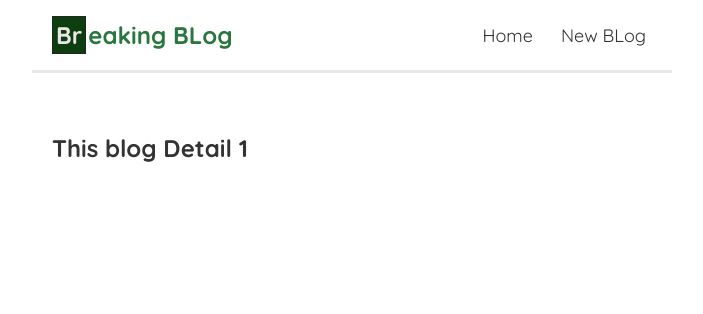
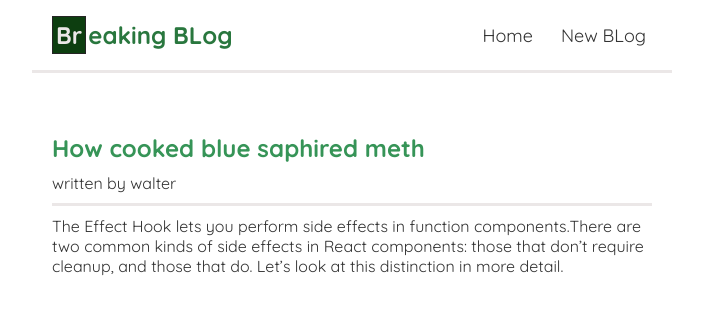
Before and after one commit to nalendro16/react-basic, a React (Create React App) app: page /blog/1 in a window 1280 px wide. Shown: the top 314 px of the page, without its empty margins (288-991 px from the left). Built offline with nearby package versions, Linux system fonts and the light colour scheme; data requests are answered from the project's data file.

Commit message:
reusable custom react router hooks

```diff
--- a/src/BlogDetail.js
+++ b/src/BlogDetail.js
@@ -1,10 +1,23 @@
 import { useParams } from 'react-router'
+import useFetch from './useFetch'
 
 const BlogDetail = () => {
   const { id } = useParams()
+  const { data: blog, error, pending } = useFetch(
+    'http://localhost:3001/blogs/' + id
+  )
+
   return (
     <div className="detail-blog">
-      <h2>This blog Detail {id}</h2>
+      {error && <div>{error}</div>}
+      {pending && <div>Loading....</div>}
+      {blog && (
+        <article>
+          <h2>{blog.title}</h2>
+          <p className="author">written by {blog.author}</p>
+          <p>{blog.body}</p>
+        </article>
+      )}
     </div>
   )
 }
--- a/src/Bloglist.js
+++ b/src/Bloglist.js
@@ -1,9 +1,6 @@
 import { Link } from 'react-router-dom'
 
 const Bloglist = ({ blogs, title }) => {
-  //   const blogs = props.blogs
-  //   const title = props.title
-
   return (
     <div className="blog-list">
       <h2>{title}</h2>
--- a/src/index.css
+++ b/src/index.css
@@ -65,3 +65,12 @@
 h2 {
   text-decoration: none;
 }
+.detail-blog h2 {
+  color: #369457;
+}
+.author {
+  border-bottom: 3px solid #ebe7e7;
+}
+.detail-blog p {
+  padding: 10px 0;
+}
--- a/src/useFetch.js
+++ b/src/useFetch.js
@@ -17,7 +17,6 @@
           return res.json()
         })
         .then((data) => {
-          console.log(data)
           setData(data)
           setPending(false)
           setError(null)
```
